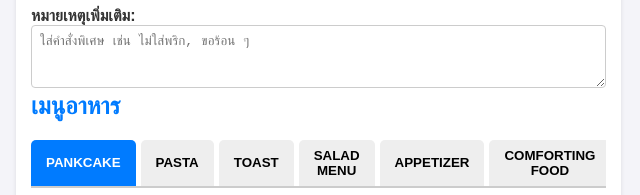
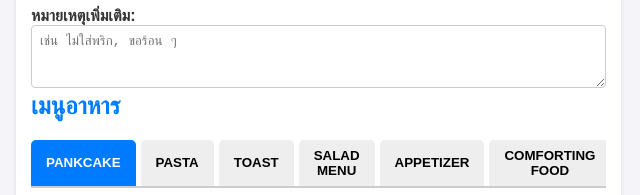
Before and after one commit to chormecastwelladee-web/OrderGueat, a plain HTML site: page alacart.html in a window 1280 px wide. Shown: the part 398-593 px from the top of the page, 619-1259 px from the left. Drawn offline with Linux system fonts and the light colour scheme.

Commit message:
Update alacart.html

```diff
--- a/alacart.html
+++ b/alacart.html
@@ -95,7 +95,7 @@ input[type="text"], input[type="number"], input[type="time"], select { width:100
 
                 <input type="time" id="time" value="09:00" required>
                 <label for="note">หมายเหตุเพิ่มเติม:</label>
-<textarea id="note" placeholder="ใส่คำสั่งพิเศษ เช่น ไม่ใส่พริก, ขอร้อน ๆ" rows="3" style="width:100%; padding:8px; border:1px solid #ccc; border-radius:4px; box-sizing:border-box;"></textarea>
+    <textarea id="note" placeholder="เช่น ไม่ใส่พริก, ขอร้อน ๆ" rows="3" style="width:100%; padding:8px; border:1px solid #ccc; border-radius:4px; box-sizing:border-box;"></textarea>
 
                 <div id="room-service-alert" class="alert-message">⚠️ Room service บริการได้ 9 โมงเช้าเป็นต้นไป</div>
             </form>
```
Lines whose indentation alone changed are shown as unchanged.
